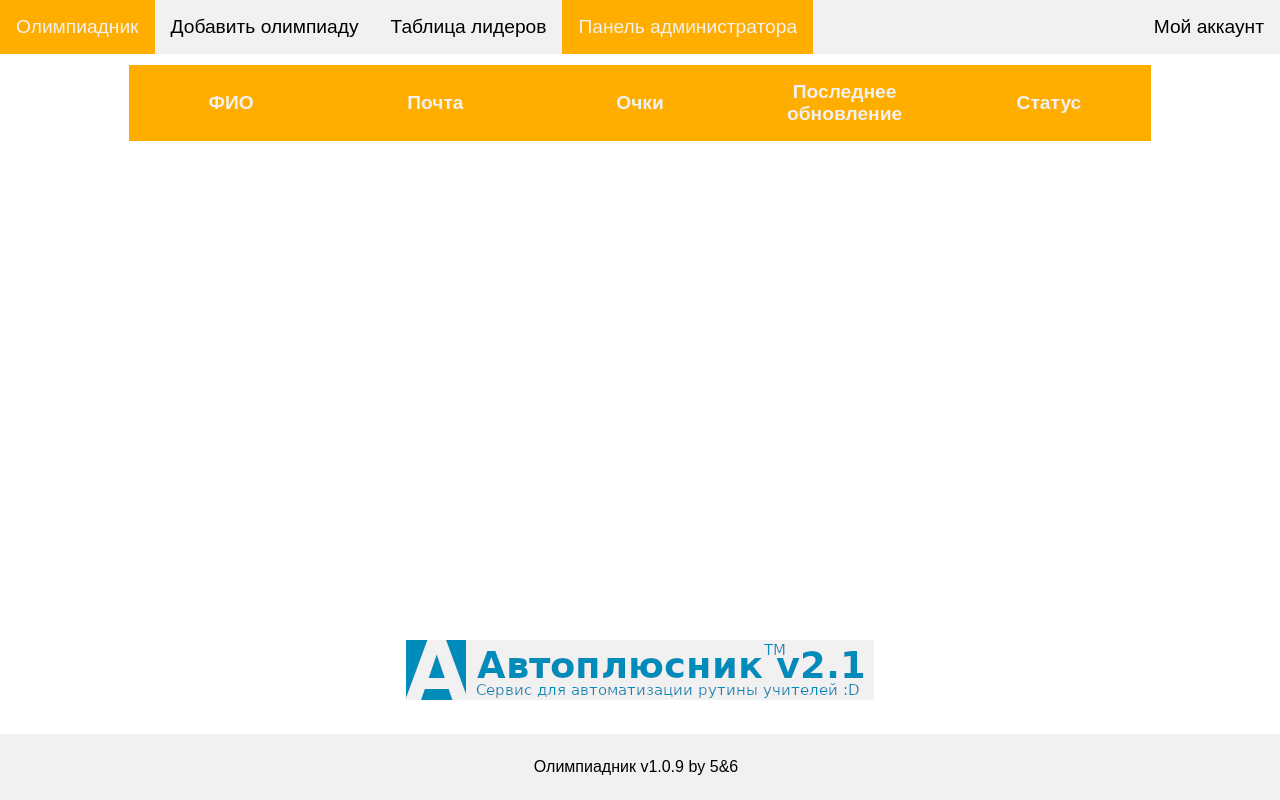
After one commit to Minuta18/SilaederOlimpiads, a Flask app: template templates/auth/List.html in a window 1280 px wide. The commit adds this page. Run offline with Flask 3, Linux system fonts and the light colour scheme; the template is opened without the code that fills it, so the values that code supplies are empty.

Commit message:
Added list of users

```diff
--- a/Auth/Models.py
+++ b/Auth/Models.py
@@ -17,6 +17,7 @@ class User(UserMixin, db.Model):
 
     is_hidden = db.Column(db.Boolean, default=False)
     is_banned = db.Column(db.Boolean, default=False)
+    banned_before = db.Column(db.DateTime, default=None)
 
     created_at = db.Column(db.DateTime, default=datetime.datetime.now())
     updated_at = db.Column(db.DateTime, default=datetime.datetime.now())
--- a/templates/admin/Admin.html
+++ b/templates/admin/Admin.html
@@ -18,5 +18,6 @@
     <p class="text"><a href="{{ url_for('register_olymp') }}" class="accent">Зарегестрировать олимпиаду</a></p>
     <p class="text"><a href="{{ url_for('list_usr_olymps') }}" class="accent">Список зарегестрированых олимпиад</a></p>
     <p class="text"><a href="{{ url_for('list_olymps') }}" class="accent">Список успехов учеников</a></p>
+    <p class="text"><a href="{{ url_for('usr_lists') }}" class="accent">Список учеников</a></p>
 </div>
 {% endblock %}
--- /dev/null
+++ b/templates/auth/List.html
@@ -0,0 +1,40 @@
+{% extends "init/Base.html" %}
+
+{% block title %}Список учеников - Олимпиадник{% endblock %}
+
+{% block navbar %}
+    <div class="navbar">
+        <a href={{ url_for('index') }}>Олимпиадник</a>
+        <a href={{ url_for('add_olymp') }}>Добавить олимпиаду</a>
+        <a href={{ url_for('leaderboard') }}>Таблица лидеров</a>
+        <a href={{ url_for('admin_panel') }} class="active">Панель администратора</a>
+        <a href={{ url_for('get_user', user_id=usr.id) }} style="float: right">Мой аккаунт</a>
+    </div>
+{% endblock %}
+
+{% block content %}
+    <div class="top-table">
+        <table>
+            <thead>
+                <tr>
+                    <td>ФИО</td>
+                    <td>Почта</td>
+                    <td>Очки</td>
+                    <td>Последнее обновление</td>
+                    <td>Статус</td>
+                </tr>
+            </thead>
+            <tbody>
+                {% for user in users %}
+                    <tr>
+                        <td><a href="{{ url_for('get_user', user_id=user['id']) }}" class="accent">{{ user['name'] }}</a></td>
+                        <td>{{ user['email'] }}</td>
+                        <td>{{ user['points'] }}</td>
+                        <td>{{ user['date'] }}</td>
+                        <td>{{ user['status'] }}</td>
+                    </tr>
+                {% endfor %}
+            </tbody>
+        </table>
+    </div>
+{% endblock %}
--- a/templates/init/Base.html
+++ b/templates/init/Base.html
@@ -38,7 +38,7 @@
         </div>
 
         <div class="footer">
-            <p class="text">Олимпиадник v1.0.8 by 5&6</p>
+            <p class="text">Олимпиадник v1.0.9 by 5&6</p>
         </div>
     </body>
 </html>
```
Also changed, not shown: Admin/Views.py (+17 -0 lines).
